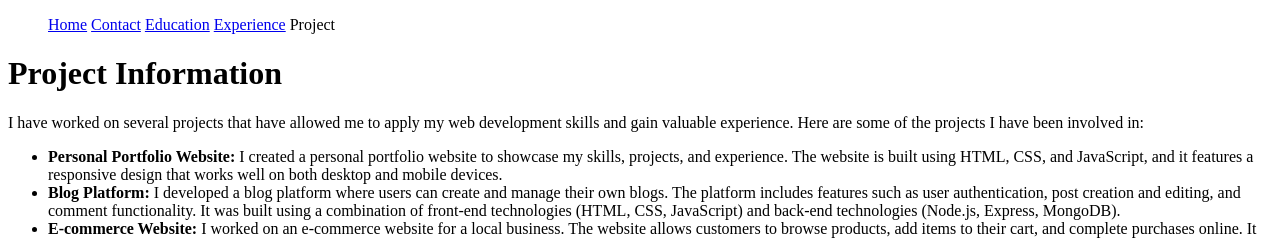
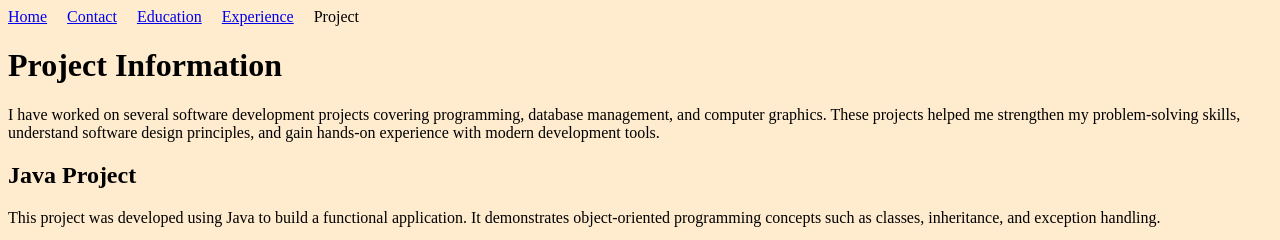
Before and after one commit to ramimIslam676/wbt-spring-2025-2026, a PHP site: page /html/project.html in a window 1280 px wide. Shown: the top 240 px of the page. Run offline with PHP 8.4, Linux system fonts and the light colour scheme.

Commit message:
Worked on navigation bar css

```diff
--- a/portfolio/css/project.css
+++ b/portfolio/css/project.css
@@ -1,4 +1,24 @@
-ul.nav li {
+body {
+    background-color: blanchedalmond;
+
+}
+
+.navbar {
+    flex-wrap: wrap;
+    justify-content: space-between;
+    gap: 20px;
+
+}
+
+
+.navbar ul {
     list-style: none;
+    padding: 0;
+    margin: 0;
+    display: flex;
+    gap: 20px;
+}
+
+.navbar li {
     display: inline-block;
 }
--- a/portfolio/html/contact.html
+++ b/portfolio/html/contact.html
@@ -9,6 +9,7 @@
 </head>
 
 <body>
+    <nav class="navbar">
         <ul>
             <li><a href="../index.html">Home</a></li>
             <li>Contact</li>
@@ -17,6 +18,7 @@
             <li><a href="../html/project.html">Project</a></li>
 
         </ul>
+    </nav>
     <h1>Contact Information</h1>
     <form method="post">
         <fieldset>
--- a/portfolio/html/education.html
+++ b/portfolio/html/education.html
@@ -9,7 +9,8 @@
 </head>
 
 <body>
-    <ul class="nav">
+    <nav class="navbar">
+        <ul>
             <li><a href="../index.html">Home</a></li>
             <li><a href="../html/contact.html">Contact</a></li>
             <li>Education</li>
@@ -17,6 +18,8 @@
             <li><a href="../html/project.html">Project</a></li>
 
         </ul>
+    </nav>
+
     <h1>Education Information</h1>
     <ul>
         <img src="https://static.vecteezy.com/system/resources/thumbnails/005/170/938/small_2x/education-logo-emblem-for-university-college-academy-course-educational-institutions-organizations-free-vector.jpg"
--- a/portfolio/html/project.html
+++ b/portfolio/html/project.html
@@ -9,7 +9,8 @@
 </head>
 
 <body>
-    <ul class="nav">
+    <nav class="navbar">
+        <ul>
             <li><a href="../index.html">Home</a></li>
             <li><a href="../html/contact.html">Contact</a></li>
             <li><a href="../html/education.html">Education</a></li>
@@ -17,24 +18,62 @@
             <li>Project</li>
 
         </ul>
+    </nav>
+
 
     <h1>Project Information</h1>
-    <p>I have worked on several projects that have allowed me to apply my web development skills and gain valuable
-        experience. Here are some of the projects I have been involved in:</p>
-    <ul>
-        <li><strong>Personal Portfolio Website:</strong> I created a personal portfolio website to showcase my skills,
-            projects, and experience. The website is built using HTML, CSS, and JavaScript, and it features a responsive
-            design that works well on both desktop and mobile devices.</li>
-        <li><strong>Blog Platform:</strong> I developed a blog platform where users can create and manage their own
-            blogs. The platform includes features such as user authentication, post creation and editing, and comment
-            functionality. It was built using a combination of front-end technologies (HTML, CSS, JavaScript) and
-            back-end technologies (Node.js, Express, MongoDB).</li>
-        <li><strong>E-commerce Website:</strong> I worked on an e-commerce website for a local business. The website
-            allows customers to browse products, add items to their cart, and complete purchases online. It was built
-            using a full-stack approach with React for the front-end and Node.js with Express for the back-end.</li>
-    </ul>
-    <p>These projects have not only helped me develop my technical skills but also taught me important lessons in
-        project management, teamwork, and problem-solving. I am excited to continue working on new projects and further
-        expand my knowledge in web development.</p>
+    <p>I have worked on several software development projects covering programming,
+        database management, and computer graphics. These projects helped me strengthen
+        my problem-solving skills, understand software design principles, and gain hands-on
+        experience with modern development tools.
+    </p>
+    <div class="project">
+        <h2>Java Project</h2>
+        <p>
+            This project was developed using Java to build a functional application.
+            It demonstrates object-oriented programming concepts such as classes,
+            inheritance, and exception handling.
+        </p>
+
+        <img src="images/java_project.png" alt="Java Project Screenshot">
+    </div>
+
+
+    <div class="project">
+        <h2>C# Project</h2>
+        <p>
+            This application was developed using C# and .NET framework.
+            The project focuses on building a user-friendly interface and implementing
+            efficient backend logic for handling user operations.
+        </p>
+
+        <img src="images/csharp_project.png" alt="C# Project Screenshot">
+    </div>
+
+
+    <div class="project">
+        <h2>Database Project</h2>
+        <p>
+            This project focuses on database design and management using SQL.
+            It includes creating tables, relationships, queries, and ensuring
+            efficient data storage and retrieval.
+        </p>
+
+        <img src="images/database_project.png" alt="Database Project Screenshot">
+    </div>
+
+
+    <div class="project">
+        <h2>Graphics Project</h2>
+        <p>
+            The graphics project demonstrates visual rendering and graphical
+            programming concepts. It includes drawing shapes, animations,
+            and interactive graphical components.
+        </p>
+
+        <img src="images/graphics_project.png" alt="Graphics Project Screenshot">
+    </div>
+
+</body>
 
 </html>
--- a/portfolio/index.html
+++ b/portfolio/index.html
@@ -10,7 +10,7 @@
 
 <body>
 
-    <nav>
+    <nav class="navbar">
         <ul>
             <li>Home</li>
             <li><a href="../portfolio/html/contact.html">Contact</a></li>
```
Also changed, not shown: portfolio/css/contact.css (+21 -1 lines), portfolio/css/education.css (+21 -1 lines), portfolio/css/experience.css (+21 -1 lines), portfolio/css/style.css (+28 -3 lines), portfolio/html/experience.html (+5 -2 lines). Lines whose indentation alone changed are shown as unchanged.
